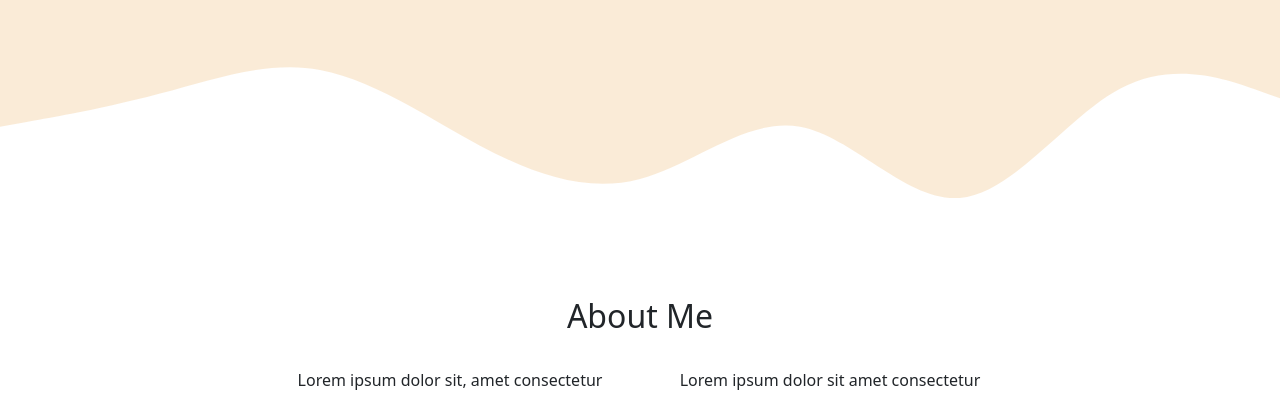
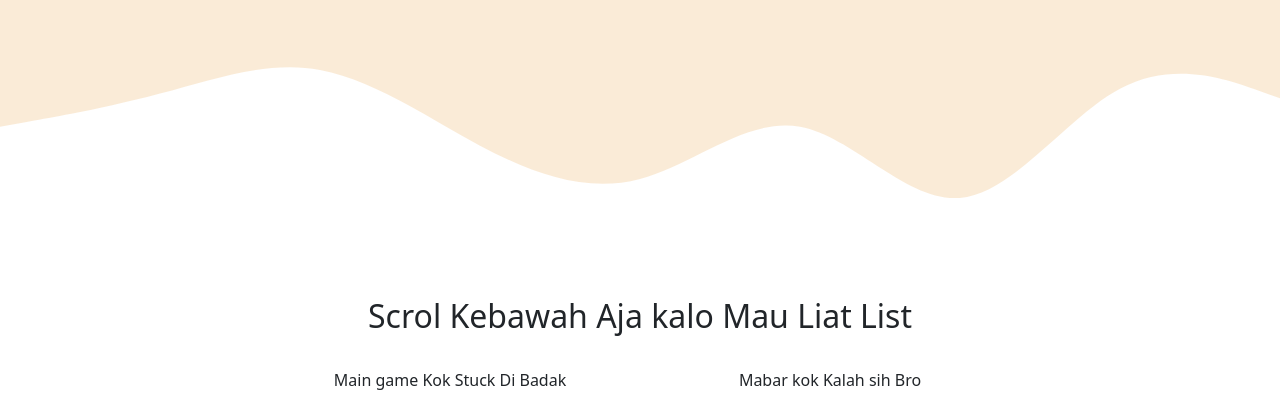
Before and after one commit to bizz09/BizzStore.github.oi, a plain HTML site: page index.html in a window 1280 px wide. Shown: the part 404-800 px from the top of the page. Drawn offline with nearby package versions, Linux system fonts and the light colour scheme.

Commit message:
cuma ngubah text

```diff
--- a/index.html
+++ b/index.html
@@ -13,7 +13,7 @@
 
     <!-- My css -->
     <link rel="stylesheet" href="style.css" />
-    <title>JUAL VOUCHER GAME</title>
+    <title>Bizz Store Nih Bos</title>
   </head>
   <body>
     <!-- Navbar -->
@@ -47,15 +47,15 @@
       <div class="container">
         <div class="row text-center mb-4">
           <div class="col">
-            <h2>About Me</h2>
+            <h2>Scrol Kebawah Aja kalo Mau Liat List</h2>
           </div>
         </div>
         <div class="row justify-content-center fs-25 text-center">
           <div class="col-md-4">
-            <p>Lorem ipsum dolor sit, amet consectetur adipisicing elit. Et ab maxime in sapiente quia magni deserunt dolores rerum quod ex?</p>
+            <p>Main game Kok Stuck Di Badak</p>
           </div>
           <div class="col-md-4">
-            <p>Lorem ipsum dolor sit amet consectetur adipisicing elit. Commodi nostrum reprehenderit obcaecati hic praesentium aut magnam quaerat doloremque. Natus voluptatum quibusdam vero, possimus saepe earum.</p>
+            <p>Mabar kok Kalah sih Bro</p>
           </div>
         </div>
       </div>
@@ -164,4 +164,3 @@
     <script src="https://cdn.jsdelivr.net/npm/bootstrap@5.0.1/dist/js/bootstrap.min.js" integrity="sha384-Atwg2Pkwv9vp0ygtn1JAojH0nYbwNJLPhwyoVbhoPwBhjQPR5VtM2+xf0Uwh9KtT" crossorigin="anonymous"></script>
   </body>
 </html>
-# Bizzstore.github.oi
```
